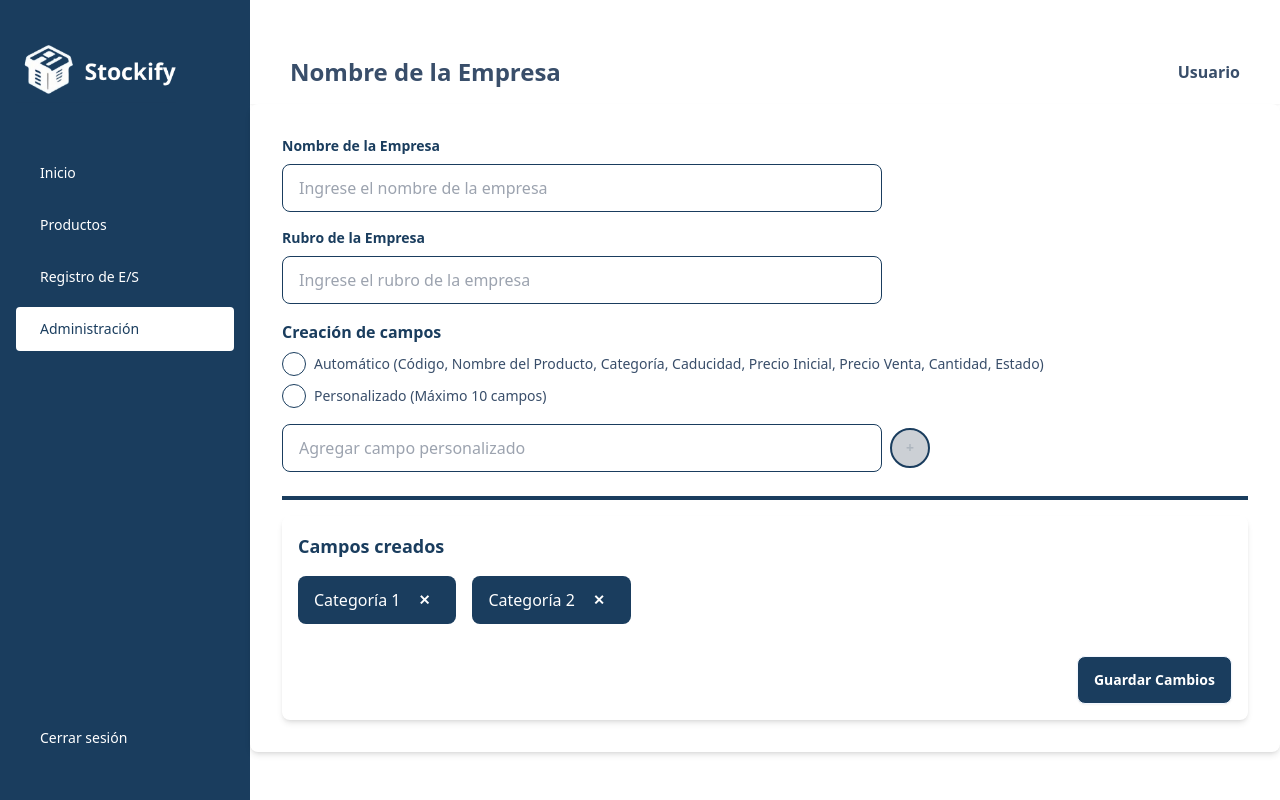
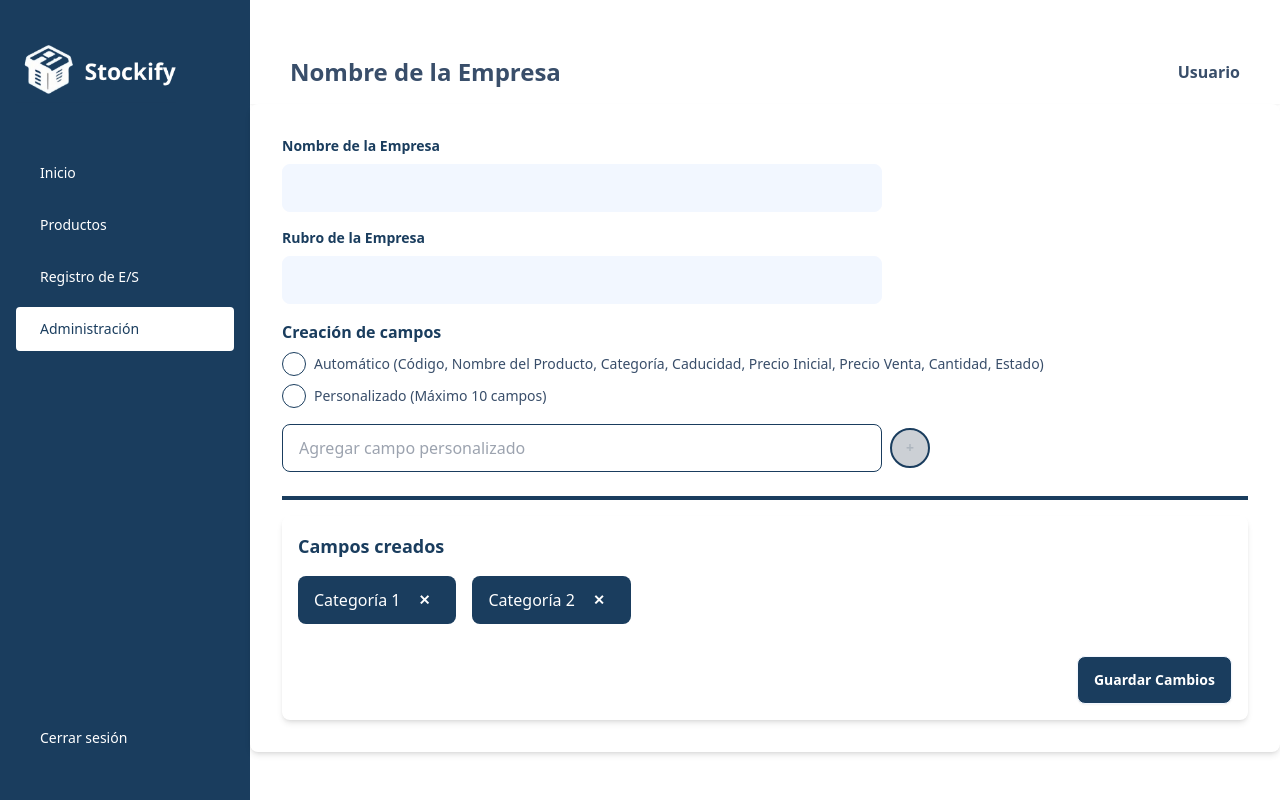
Before and after one commit to imsotoxd/testDeploy, a Next.js app in the folder frontend/: page /dashboard/admin in a window 1280 px wide. Built offline with nearby package versions, Linux system fonts and the light colour scheme; no server answers.

Commit message:
refactor(Register)

```diff
--- a/frontend/src/app/dashboard/admin/page.tsx
+++ b/frontend/src/app/dashboard/admin/page.tsx
@@ -1,8 +1,11 @@
 "use client";
 import React from "react";
 import { useState } from "react";
+import { useUserStore } from "@/store/user.store";
 
 const Page = () => {
+  const { data } = useUserStore();
+
   type Category = string;
 
   interface FieldState {
@@ -37,8 +40,9 @@ const Page = () => {
         <input
           id="nombre"
           type="text"
-          className="input input-ghost input-primary w-full sm:w-96 md:w-[500px] lg:w-[600px] max-w-full px-4 py-2 bg-background"
-          placeholder="Ingrese el nombre de la empresa"
+          disabled
+          className="input input-ghost input-primary placeholder:text-gray-700 w-full sm:w-96 md:w-[500px] lg:w-[600px] max-w-full px-4 py-2 bg-background"
+          placeholder={data?.nameCompany}
         />
       </div>
       <div className="mb-4">
@@ -51,8 +55,9 @@ const Page = () => {
         <input
           id="rubro"
           type="text"
+          disabled
           className="input  input-ghost input-primary w-full sm:w-96 md:w-[500px] lg:w-[600px] max-w-full px-4 py-2 bg-background"
-          placeholder="Ingrese el rubro de la empresa"
+          placeholder={data?.businessArea}
         />
       </div>
       <div className="mb-6">
--- a/frontend/src/components/auth/RegisterForm.tsx
+++ b/frontend/src/components/auth/RegisterForm.tsx
@@ -166,9 +166,10 @@ const RegisterForm = () => {
                 {...register("businessArea")}
               >
                 <option value="">Selecciona un rubro</option>
-                <option value="tech">Tecnología</option>
-                <option value="health">Salud</option>
-                <option value="finance">Finanzas</option>
+                <option value="Alimentos y bebidas">Alimentos y bebidas</option>
+                <option value="Bienes e insumos">Bienes e insumos</option>
+                <option value="Tecnología">Tecnología</option>
+                <option value="Salud">Salud</option>
               </select>
               {errors.businessArea && (
                 <p className="text-xs text-red-500">
```
